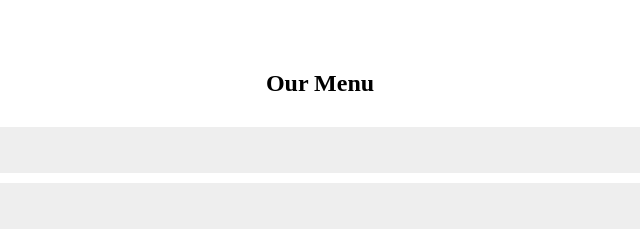
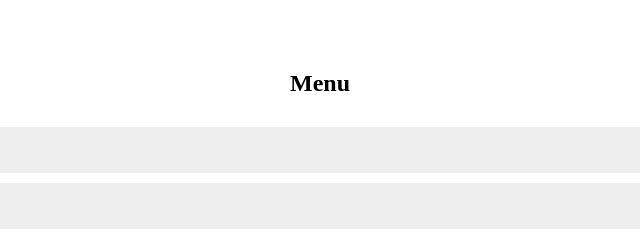
Before and after one commit to EclecticQuiziverse/KualalumpurRestaurant, a plain HTML site: page index.html in a window 1280 px wide. Shown: the part 778-1014 px from the top of the page, 320-960 px from the left. Drawn offline with Linux system fonts and the light colour scheme.

Commit message:
Changed menu.

```diff
--- a/index.html
+++ b/index.html
@@ -43,7 +43,7 @@
 
   <!-- Accordion Menu -->
   <section id="menu">
-    <h2 style="text-align:center;">Our Menu</h2>
+    <h2 style="text-align:center;">Menu</h2>
 
     <button class="accordion">Appetizers</button>
     <div class="panel">
```
